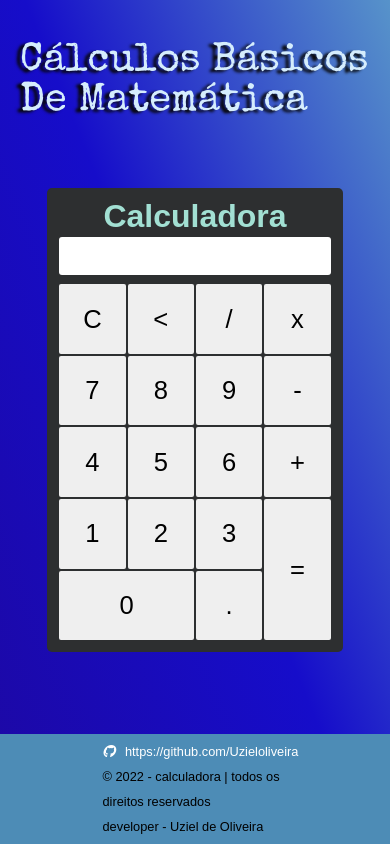
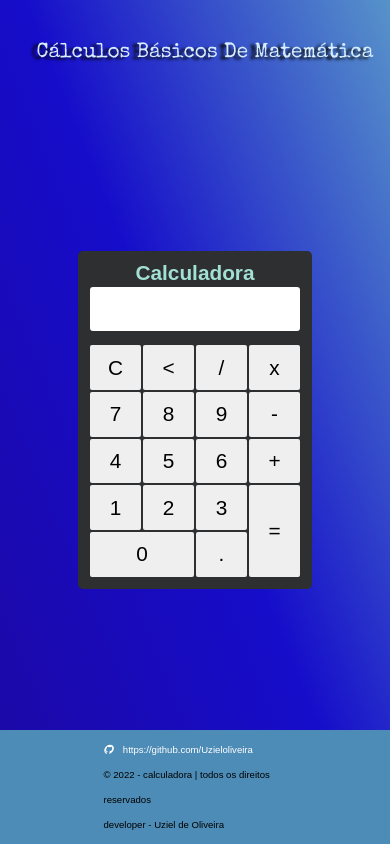
Before and after one commit to Uzieloliveira/calculadora-simples, a plain HTML site: page index.html in a window 390 px wide. Drawn offline with nearby package versions, Linux system fonts and the light colour scheme.

Commit message:
corrigi a res ponsividade

```diff
--- a/css/style.css
+++ b/css/style.css
@@ -57,7 +57,7 @@ span{
 #display{
     height: 6vh;
     width: 100%;
-    margin-bottom: 2%;
+    margin-bottom: 5%;
     overflow-x: auto;
     padding: 2px;
 }
@@ -76,7 +76,7 @@ span{
     padding: 5px;
 }
 .caixa .btns{
-    height: 100%;
+    height: 80%;
     width: 100%;
     display: flex;
     align-items: center;
@@ -143,6 +143,7 @@ footer .conteudo a:hover{
     .caixa{
         width: 50%;
         height: 70%;
+
     }
     #display{
         height: 20%;
@@ -150,9 +151,10 @@ footer .conteudo a:hover{
     h1{
         display: none;
     }
-    #display #result, span, botton{
+    #display #result, span, button{
         font-size: 1.3rem;
     }
+
     footer .conteudo{
         width: 90%;
     }
@@ -161,3 +163,25 @@ footer .conteudo a:hover{
     }
 
 }
+@media (max-width: 392px){
+    .caixa{
+        width: 60%;
+        height: 40%;
+    }
+    footer{
+        padding: 2px;
+    }
+    h1{
+        font-size: 1.3rem;
+    }
+    footer .conteudo a, footer .conteudo p{
+        font-size: .6rem;
+    }
+
+    #display #result, span, button{
+        font-size: 1.3rem;
+    }
+    .btns{
+        height: ;
+    }
+}
```
